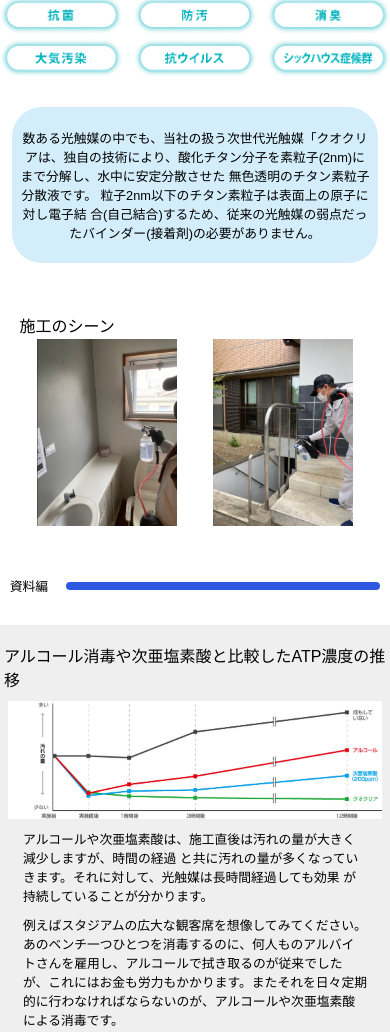
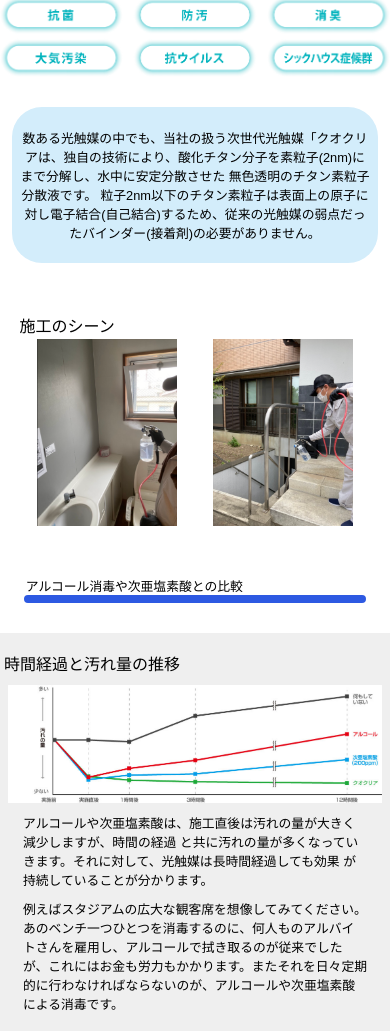
Before and after one commit to happy-go-luck/praiyers_light, a plain HTML site: page index.html in a window 390 px wide. Shown: the part 973-2005 px from the top of the page. Drawn offline with Linux system fonts and the light colour scheme.

Commit message:
Add files via upload

```diff
--- a/index.html
+++ b/index.html
@@ -43,15 +43,13 @@
 
       <div class="box2">
         <p>数ある光触媒の中でも、当社の扱う次世代光触媒「クオクリアは、独自の技術により、酸化チタン分子を素粒子(2nm)にまで分解し、水中に安定分散させた
-          無色透明のチタン素粒子分散液です。 粒子2nm以下のチタン素粒子は表面上の原子に対し電子結
-          合(自己結合)するため、従来の光触媒の弱点だったバインダー(接着剤)の必要がありません。</p>
+          無色透明のチタン素粒子分散液です。 粒子2nm以下のチタン素粒子は表面上の原子に対し電子結合(自己結合)するため、従来の光触媒の弱点だったバインダー(接着剤)の必要がありません。</p>
       </div>
 
       <!-- <div class="news-img">
           <img src="./img/newpaper.jpg">
           <p>光触媒は、コロナウイルスへの有効性も報じられています。</p>
       </div> -->
-
 
       <div class="quarklear">
         <h3>施工のシーン</h3>
@@ -64,13 +62,13 @@
     </div>
 
     <div class="border-container">
-      <p>資料編</p>
+      <p>アルコール消毒や次亜塩素酸との比較</p>
       <div class="border"></div>
     </div>
 
     <section>
       <div class="section-container">
-        <h3>アルコール消毒や次亜塩素酸と比較したATP濃度の推移</h3>
+        <h3>時間経過と汚れ量の推移</h3>
         <img src="./img/graph.png">
         <p>アルコールや次亜塩素酸は、施工直後は汚れの量が大きく減少しますが、時間の経過 と共に汚れの量が多くなっていきます。それに対して、光触媒は長時間経過しても効果
           が持続していることが分かります。</p>
@@ -83,7 +81,6 @@
       <div class="section-container">
         <h3>●●●施工結果</h3>
         <p>《キッコーマンバイオケミファ社・ルミテスターSmartを使用したATP+ADP+AMPふき取り検査(A3法)*によるATP濃度チェック》<br>※検査値の目安 :クリーンルームの合格基準値=500以下</p>
-        <!-- <p>※検査値の目安 :クリーンルームの合格基準値=500以下</p> -->
         <div class="results">
           <div class="result">
             <p>■介護施設・入り口(ドアノブ)</p>
@@ -115,8 +112,7 @@
     </div>
 
     <div class="exsample">
-      <!-- <p>次世代光触媒は、施工面に電子的に結合するので、どんな材質にも結合することがで きます。 また、弱い光でも光触媒機能を発揮するため、屋内・屋外を問わず施工可能です。</p>
-      <a>〈施工実績〉</a> -->
+
       <div class="img-box">
         <div class="img">
           <img src="./img/temple.jpg" alt="">
--- a/responsive.scss
+++ b/responsive.scss
@@ -1,7 +1,7 @@
 @media screen and (max-width:600px) {
 
   // body {
-  //   background-color: rgb(228, 229, 226);
+  //   background-color: rgb(154, 196, 70);
   // }
 
   header {
@@ -55,8 +55,6 @@
           p {
             width: 90%;
             margin: 10px auto 0 auto;
-            // text-align: center;
-            // position: relative;
             font-size: 0.8rem;
           }
         }
@@ -71,10 +69,11 @@
     }
 
     .border-container {
+      flex-direction: column;
       width: 95%;
       margin: 50px auto 30px auto;
       p {
-        width: 15%;
+        width: 90%;
         font-size: 0.8rem;
       }
     }
@@ -117,6 +116,7 @@
       .img-box {
         .img {
           p {
+
             font-size: 0.6rem;
           }
         }
--- a/style.scss
+++ b/style.scss
@@ -204,7 +204,7 @@ main {
 
     .img-box {
       @include flexCenter();
-      align-items: flex-end;
+      align-items: baseline;
 
       .img {
         width: 30%;
```
Also changed, not shown: responsive.css, style.css, 1 other file.
